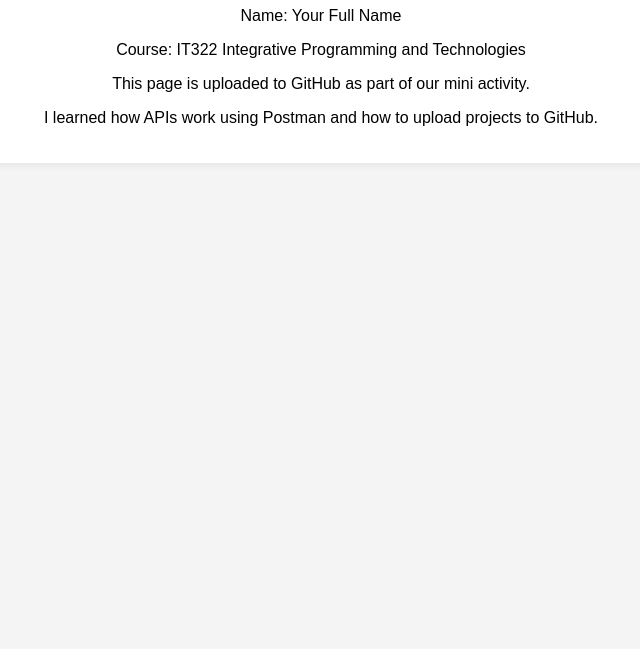
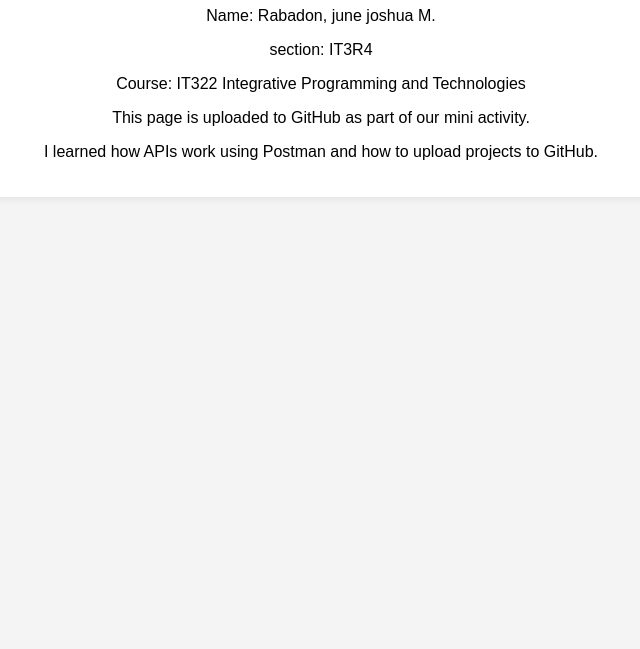
Before and after one commit to geotokyden/api-mini-activity, a plain HTML site: page index.html in a window 1280 px wide. Shown: the part 151-800 px from the top of the page, without its empty margins (319-959 px from the left). Drawn offline with Linux system fonts and the light colour scheme.

Commit message:
Modify personal details in index.html
Updated personal information and section in the card.

```diff
--- a/index.html
+++ b/index.html
@@ -25,7 +25,8 @@
 
 <div class="card">
    <h1>Web Services and APIs</h1>
-   <p>Name: Your Full Name</p>
+   <p>Name: Rabadon, june joshua M.</p>
+   <p>section: IT3R4</p>
    <p>Course: IT322 Integrative Programming and Technologies</p>
    <p>This page is uploaded to GitHub as part of our mini activity.</p>
    <p>I learned how APIs work using Postman and how to upload projects to GitHub.</p>
```
